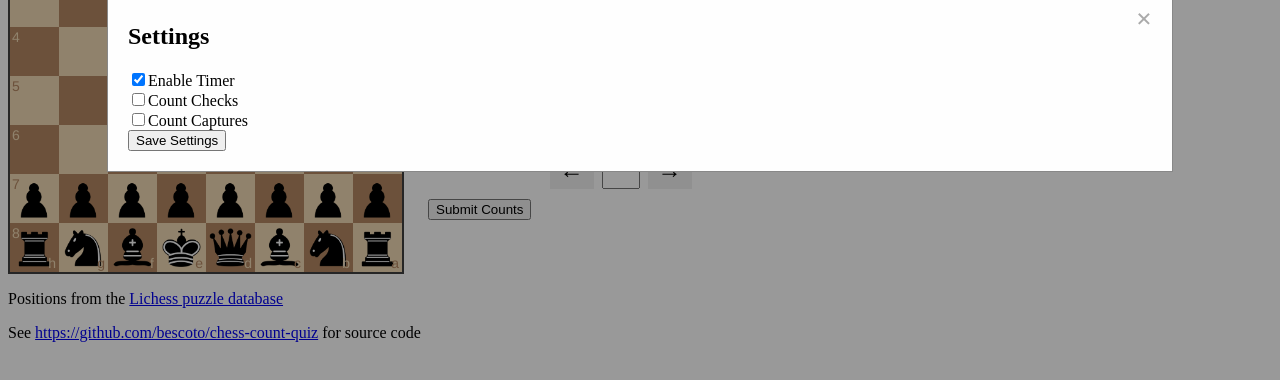
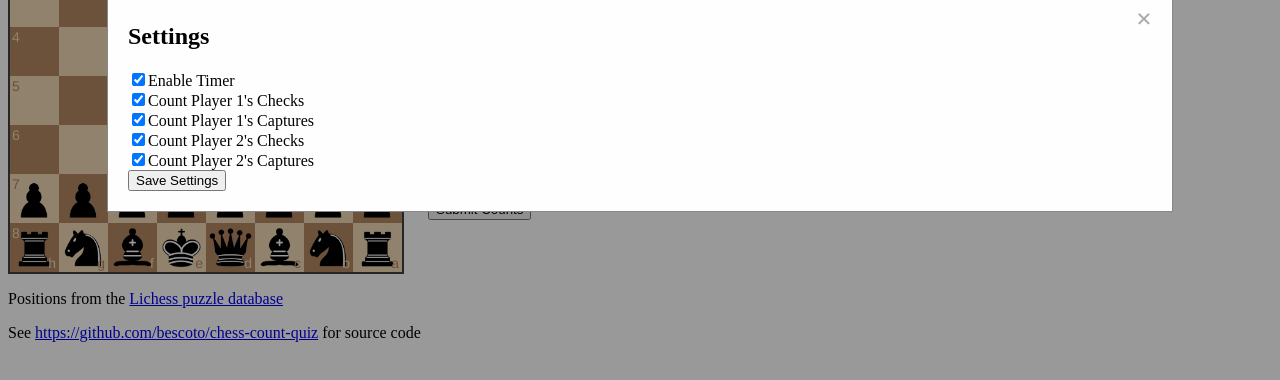
Before and after one commit to bescoto/chess-count-quiz, a plain HTML site: page index.html in a window 1280 px wide. Both pictures are taken after a click on the button "Settings". Shown: the part 210-590 px from the top of the page. Drawn offline with nearby package versions, Linux system fonts and the light colour scheme; no server answers.

Commit message:
Allow the user to pick which question types they want to be quizzed on

```diff
--- a/chess-count-quiz.css
+++ b/chess-count-quiz.css
@@ -18,11 +18,6 @@
     font-size: 2em;
 }
 
-/* Optional: Adds some styling to the form for better spacing and alignment */
-form#chessCountForm > div {
-    margin-bottom: 10px; /* Adds margin to the bottom of each form group */
-}
-
 form#chessCountForm label {
     display: block; /* Makes labels take their own line for better readability */
 }
@@ -34,6 +29,7 @@ form#chessCountForm input[type="number"] {
 .input-group {
     display: flex;
     gap: 8px; /* Adjusts the space between elements */
+    margin-bottom: 10px; /* Adds margin to the bottom of each form group */
 }
 
 .correct { color: green; }
--- a/chess-count-quiz.js
+++ b/chess-count-quiz.js
@@ -195,12 +195,11 @@ function loadNewPuzzle() {
         feedbackIcon.className = ''; // Reset the class
     });
     if (window.innerWidth > 768 && !('ontouchstart' in window || navigator.maxTouchPoints)) {
-	document.getElementById('p1Checks').focus();
+	document.getElementById(chess_data.questionTypes[0]).focus();
     }
 
     // Submit form
-    document.getElementById('chessCountForm').addEventListener(
-	'submit', submitAnswers);
+    document.getElementById('chessCountForm').addEventListener('submit', submitAnswers);
 }
 
 function startNewGame() {
@@ -257,7 +256,7 @@ document.getElementById("settingsButton").onclick = function() {
 
 // When the user clicks on the "Save Settings" button, close settings
 document.getElementsByClassName("close-button")[0].onclick = function() {
-    settigs.style.display = "none";
+    settings.style.display = "none";
 }
 
 // When the user clicks anywhere outside of the settings dialog, close it
@@ -274,8 +273,14 @@ function saveSettings() {
     localStorage.setItem('showTimer', showTimer); // Save preference
     setTimerVisibility(showTimer); // Apply preference immediately
 
+    // Which count questions are asked
+    const questionCheckboxes = document.querySelectorAll('input[name="quizOption"]:checked');
+    chess_data.questionTypes = Array.from(questionCheckboxes).map(opt => opt.value);
+    console.log(chess_data.questionTypes);
+    localStorage.setItem('questionTypes', JSON.stringify(chess_data.questionTypes)); // Save preference
+    createDynamicInputs(chess_data.questionTypes);
+
     settings.style.display = "none"; // Close the settings window
-
     startNewGame();
 }
 
@@ -296,7 +301,7 @@ async function loadSettings() {
 	showTimer: true, // whether the game should be timed
 	fen: null, // current position
 	correct: null, // stores the correct numbers of counts
-	defaultTimeRemaining: 10, // default to 3 min
+	defaultTimeRemaining: 180, // default to 3 min
 	timeRemaining: 999, // current time left on clock
 	score: 0,
 	is_correct: null, // stores which counts are correct
@@ -320,10 +325,88 @@ async function loadSettings() {
     chess_data.playerToMove = 'b';
 
     // Questions
-    chess_data.questionTypes = ['p1Checks', 'p1Captures', 'p2Checks', 'p2Captures'];
+    const storedTypes = localStorage.getItem('questionTypes');
+    if (storedTypes !== null && storedTypes != '') {
+	chess_data.questionTypes = JSON.parse(storedTypes)
+    } else {
+	chess_data.questionTypes = ['p1Checks', 'p1Captures', 'p2Checks', 'p2Captures'];
+    }
+    // Uncheck each input
+    document.querySelectorAll('input[name="quizOption"]').forEach(option => {
+	option.checked = false;
+    });
+    // Check the ones that are enabled
+    chess_data.questionTypes.forEach(questionType => {
+	document.querySelector(`input[value="${questionType}"]`).checked = true;
+    })
 
+    console.log(chess_data.questionTypes);
+    createDynamicInputs(chess_data.questionTypes);
 }
 
+// Set the inputs where the user specifies how many possible moves there are
+function createDynamicInputs(questionTypes) {
+    const elem = document.getElementById('count-inputs');
+    elem.innerHTML = ''; // Clear previous inputs
+
+    questionTypes.forEach(questionType => {
+	const div = document.createElement('div');
+        div.className = 'input-group';
+
+        const label = document.createElement('label');
+        const input = document.createElement('input');
+        const decrementButton = document.createElement('button');
+        const incrementButton = document.createElement('button');
+	const feedbackIcon = document.createElement('span');
+
+        label.textContent = createDynamicInputsLabel(questionType);
+        input.type = 'number';
+        input.id = questionType;
+        input.name = questionType;
+        input.min = '0';
+        input.required = true;
+
+        decrementButton.textContent = '←';
+        decrementButton.type = 'button';
+        decrementButton.onclick = () => { if (input.value > 0) input.value--; };
+	decrementButton.className = 'decrement';
+
+        incrementButton.textContent = '→';
+        incrementButton.type = 'button';
+        incrementButton.onclick = () => { input.value++; };
+	incrementButton.className = 'increment';
+
+        feedbackIcon.className = 'feedbackIcon';
+        feedbackIcon.id = `${questionType}FeedbackIcon`;
+
+        div.appendChild(label);
+        div.appendChild(decrementButton);
+        div.appendChild(input);
+        div.appendChild(incrementButton);
+	div.appendChild(feedbackIcon);
+
+	elem.appendChild(div);
+    });
+}
+
+// Return the label for each input
+function createDynamicInputsLabel(questionType) {
+    const color = (questionType.startsWith('p1')
+		   ? (chess_data.playerToMove == 'b' ? "Black" : "White")
+		   : (chess_data.playerToMove == 'b' ? "White" : "Black"))
+
+    var moveType;
+    switch (questionType.slice(2)) {
+    case "Captures":
+	moveType = "Captures";
+	break;
+    case "Checks":
+	moveType = "Checks";
+	break;
+    }
+
+    return `${color}'s ${moveType}:`;
+}
 
 // -----------------------------------------------------------
 // Main logic, which depends on loaded positions
--- a/index.html
+++ b/index.html
@@ -23,10 +23,16 @@
             <label><input type="checkbox" id="showTimer">Enable Timer</label>
           </div>
           <div>
-            <label><input type="checkbox" id="countChecks">Count Checks</label>
+            <label><input type="checkbox" id="enableP1Checks" name="quizOption" value="p1Checks">Count Player 1's Checks</label>
           </div>
           <div>
-            <label><input type="checkbox" id="countCaptures">Count Captures</label>
+            <label><input type="checkbox" id="enableP1Captures" name="quizOption" value="p1Captures">Count Player 1's Captures</label>
+          </div>
+          <div>
+            <label><input type="checkbox" id="enableP2Checks" name="quizOption" value="p2Checks">Count Player 2's Checks</label>
+          </div>
+          <div>
+            <label><input type="checkbox" id="enableP2Captures" name="quizOption" value="p2Captures">Count Player 2's Captures</label>
           </div>
           <button type="button" onclick="saveSettings()">Save Settings</button>
         </form>
@@ -45,34 +51,9 @@
 	</div>
 
 	<form id="chessCountForm">
-	  <div class="input-group">
-	    <label for="p1Checks">Black's Checks:</label>
-	    <button type="button" class="decrement" tabindex="-1">&#8592;</button>
-	    <input type="number" id="p1Checks" name="p1Checks" min="0" required>
-	    <button type="button" class="increment" tabindex="-1">&#8594;</button>
-	    <span class="feedbackIcon" id="p1ChecksFeedbackIcon"></span>
-          </div>
-          <div class="input-group">
-            <label for="p1Captures">Black's Captures:</label>
-	    <button type="button" class="decrement" tabindex="-1">&#8592;</button>
-            <input type="number" id="p1Captures" name="p1Captures" min="0" required>
-	    <button type="button" class="increment" tabindex="-1">&#8594;</button>
-	    <span class="feedbackIcon" id="p1CapturesFeedbackIcon"></span>
-          </div>
-          <div class="input-group">
-            <label for="p2Checks">White's Checks:</label>
-	    <button type="button" class="decrement" tabindex="-1">&#8592;</button>
-            <input type="number" id="p2Checks" name="p2Checks" min="0" required>
-	    <button type="button" class="increment" tabindex="-1">&#8594;</button>
-	    <span class="feedbackIcon" id="p2ChecksFeedbackIcon"></span>
-          </div>
-          <div class="input-group">
-            <label for="p2Captures">White's Captures:</label>
-	    <button type="button" class="decrement" tabindex="-1">&#8592;</button>
-            <input type="number" id="p2Captures" name="p2Captures" min="0" required>
-	    <button type="button" class="increment" tabindex="-1">&#8594;</button>
-            <span class="feedbackIcon" id="p2CapturesFeedbackIcon"></span>
-          </div>
+	  <div id="count-inputs">
+	    <!-- Dynamic input fields will be appended here based on settings -->
+	  </div>
 	  <button type="submit" id="submit">Submit Counts</button>
 	</form>
       </div>
```
